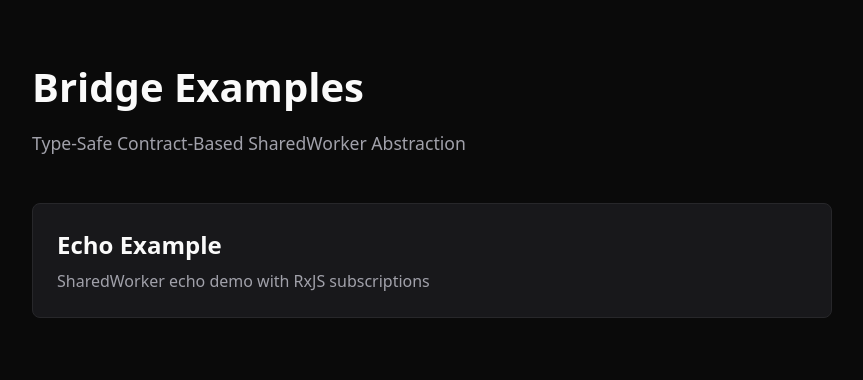
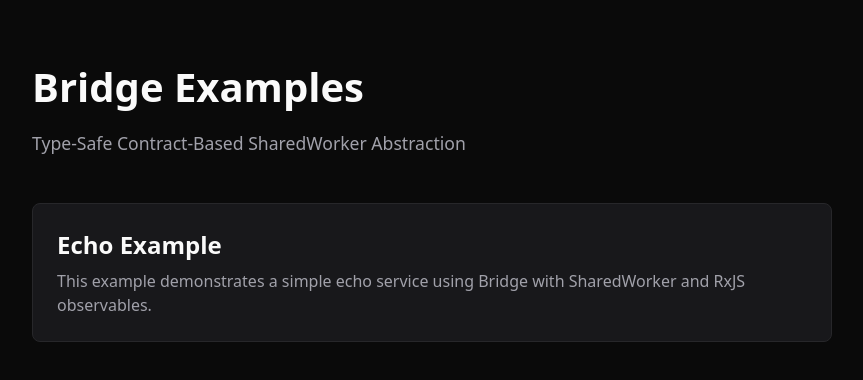
Before and after one commit to grancalavera/bridge, a React (Vite) app: page / in a window 1280 px wide. Shown: the top 380 px of the page, without its empty margins (208-1071 px from the left). Built offline with nearby package versions, Linux system fonts and the light colour scheme.

Commit message:
Use glob import to auto-discover examples from README files

```diff
--- a/src/index.tsx
+++ b/src/index.tsx
@@ -1,27 +1,57 @@
-import { StrictMode } from "react";
+import { StrictMode, useEffect, useState } from "react";
 import { createRoot } from "react-dom/client";
 import "./examples.css";
 
-const examples = [
-  {
-    name: "echo",
-    title: "Echo Example",
-    description: "SharedWorker echo demo with RxJS subscriptions",
-  },
-];
+interface Example {
+  name: string;
+  path: string;
+  title: string;
+  description: string;
+}
 
 function App() {
+  const [examples, setExamples] = useState<Example[]>([]);
+
+  useEffect(() => {
+    const exampleReadmes = import.meta.glob("../examples/*/README.md", {
+      query: "?raw",
+      import: "default",
+      eager: true,
+    });
+
+    const discoveredExamples = Object.entries(exampleReadmes).map(
+      ([path, content]) => {
+        const match = path.match(/examples\/([^/]+)/);
+        const exampleName = match ? match[1] : "";
+
+        const lines = (content as string).split("\n");
+        const title =
+          lines
+            .find((line: string) => line.startsWith("# "))
+            ?.replace("# ", "") || exampleName;
+        const description =
+          lines.find((line: string) => line.trim() && !line.startsWith("#")) ||
+          "";
+
+        return {
+          name: exampleName,
+          path: `/examples/${exampleName}/`,
+          title,
+          description,
+        };
+      }
+    );
+
+    setExamples(discoveredExamples);
+  }, []);
+
   return (
     <div className="container">
       <h1>Bridge Examples</h1>
       <p>Type-Safe Contract-Based SharedWorker Abstraction</p>
       <div className="examples-list">
         {examples.map((example) => (
-          <a
-            key={example.name}
-            href={`/examples/${example.name}/`}
-            className="example-card"
-          >
+          <a key={example.name} href={example.path} className="example-card">
             <h2>{example.title}</h2>
             <p>{example.description}</p>
           </a>
```
